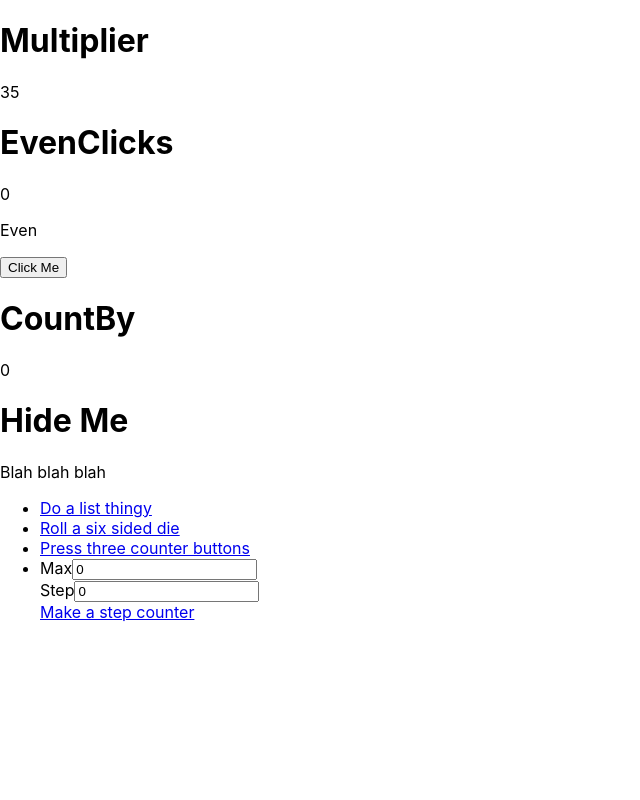
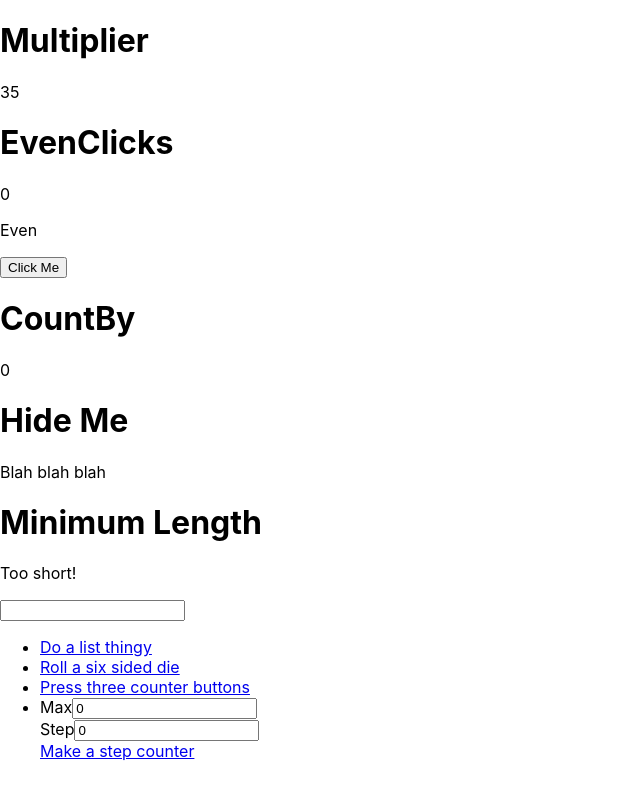
Before and after one commit to Timothy-Merchant/my-first-react-project, a React (Create React App) app in the folder my-first-project/: page /quiz in a window 1280 px wide. Shown: the whole page, without its empty margins (0-640 px from the left). Built offline with nearby package versions, Linux system fonts and the light colour scheme.

Commit message:
completed quiz challenge 05

```diff
--- a/my-first-project/src/App.js
+++ b/my-first-project/src/App.js
@@ -15,6 +15,7 @@ import Multiplier from './components/quizComponents/Multiplier';
 import EvenClicks from './components/quizComponents/EvenClicks';
 import CountBy from './components/quizComponents/CountBy';
 import HideMe from './components/quizComponents/HideMe';
+import MinimumLength from './components/quizComponents/MinimumLength';
 
 // /squares/:colour
 
@@ -49,6 +50,7 @@ const App = () => {
             <EvenClicks />
             <CountBy step={5} />
             <HideMe>Blah blah blah</HideMe>
+            <MinimumLength length={30}/>
           </Route>
           <FourOhFour />
         </Switch>
--- /dev/null
+++ b/my-first-project/src/components/quizComponents/MinimumLength.js
@@ -0,0 +1,36 @@
+import { Component } from "react";
+
+
+class MinimumLength extends Component {
+
+    constructor(props) {
+
+        super(props)
+
+        this.state = {
+            length: 0
+        }
+
+        this.handleInput = this.handleInput.bind(this)
+    }
+
+    handleInput(e) {
+        this.setState({ length: e.currentTarget.value.length })
+        console.log(this.props.length);
+        console.log(this.state.length);
+    }
+
+    render() {
+
+        return (
+            <>
+                <h1>Minimum Length</h1>
+                <p>{this.state.length < this.props.length ? "Too short!" : ""}</p>
+                <input type="text" onChange={this.handleInput}></input>
+            </>
+        )
+    }
+
+}
+
+export default MinimumLength
```
